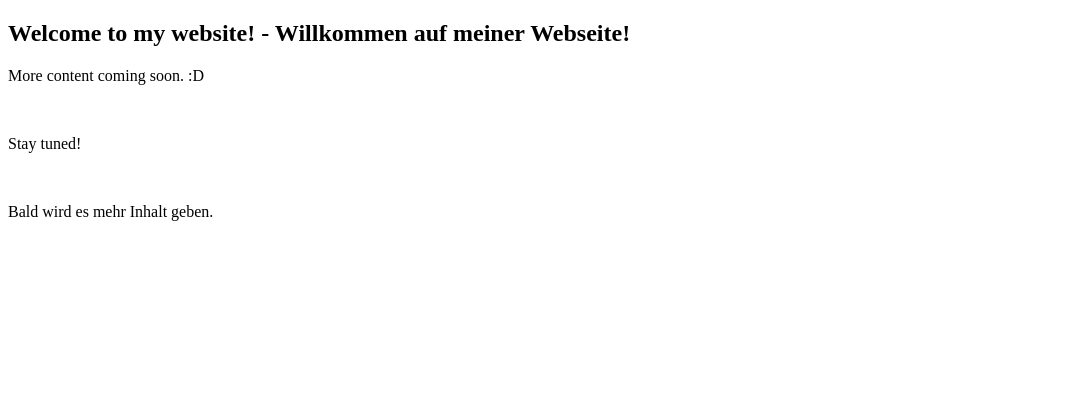
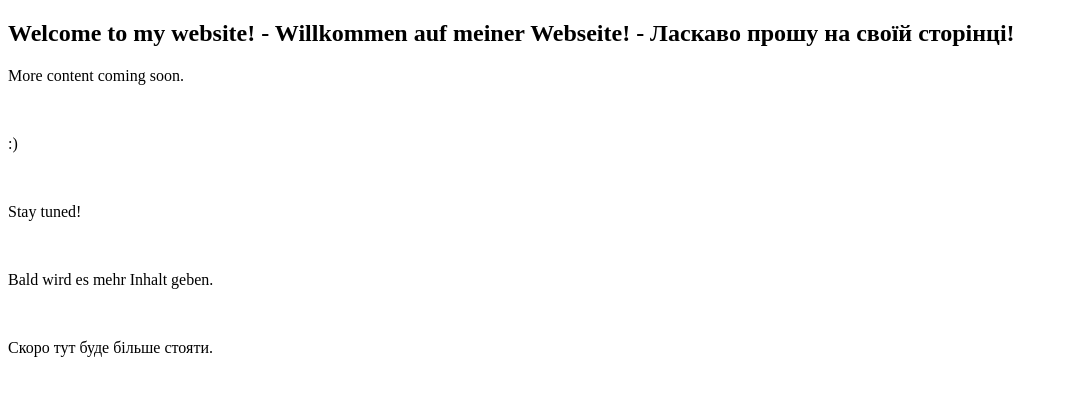
Before and after one commit to LaaTheCoder/LaaTheCoder.github.io, a plain HTML site: page index.html in a window 1280 px wide. Shown: the whole page, without its empty margins (0-1068 px from the left). Drawn offline with Linux system fonts and the light colour scheme.

Commit message:
Ukr wieder hinzugefügt

```diff
--- a/index.html
+++ b/index.html
@@ -1,17 +1,19 @@
 <!DOCTYPE html>
 <html>
   <section>
-    <h1>Welcome to my website! - Willkommen auf meiner Webseite!</h1>
+    <h1>Welcome to my website! - Willkommen auf meiner Webseite! - Ласкаво прошу на своїй сторінці!</h1>
   </section>
   <section>
     <body>
-      <p>More content coming soon. :D</p>
+      <p>More content coming soon.</p>
+      <br>
+      <p>:)</p>
       <br>
       <p>Stay tuned!</p>
       <br>
       <p>Bald wird es mehr Inhalt geben.</p>
       <br>
-
+      <p>Скоро тут буде більше стояти.</p>
 
     </body>
   </section>
```
